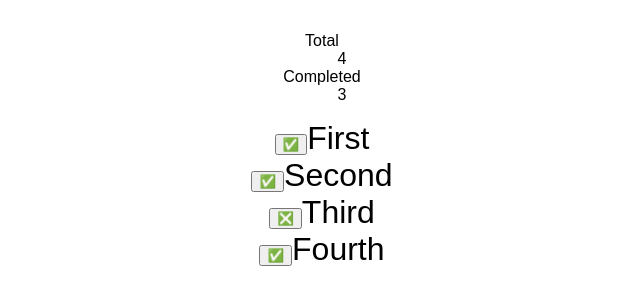
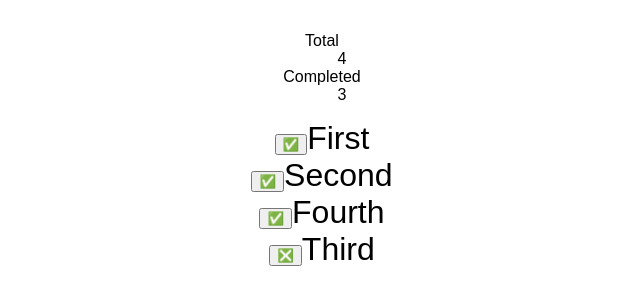
Before and after one commit to developingAlex/emoji-dos2, a React (Create React App) app: page / in a window 1280 px wide. Shown: the top 304 px of the page, without its empty margins (318-958 px from the left). Built offline with nearby package versions, Linux system fonts and the light colour scheme.

Commit message:
Add sorting by completed (dumb way: todoItem indexes get messed up)

```diff
--- a/src/App.js
+++ b/src/App.js
@@ -12,6 +12,28 @@ class App extends Component {
       {description: 'Third', completed: false, buttonType: true },
       {description: 'Fourth', completed: true, buttonType: true }
     ]
+  }
+
+  filterCompletedItems = (items) => {
+    const beforeItems = items
+    let afterItems = []
+    beforeItems.forEach((item) => {
+      if (item.completed){
+        afterItems.push(item)
+      }
+    })
+    return afterItems
+  }
+
+  filterIncompletedItems = (items) => {
+    const beforeItems = items
+    let afterItems = []
+    beforeItems.forEach((item) => {
+      if (!item.completed){
+        afterItems.push(item)
+      }
+    })
+    return afterItems
   }
 
   onToggleItem = (index) => { //to handle what happens when the user clicks a checkbox
@@ -55,7 +77,8 @@ class App extends Component {
   }
 
   render() {
-    const items = this.state.items
+    // const items = this.state.items
+    const items = this.filterCompletedItems(this.state.items).concat(this.filterIncompletedItems(this.state.items))
     const total = items.length
     let totalCompleted = 0
     items.forEach((item) => {
```
